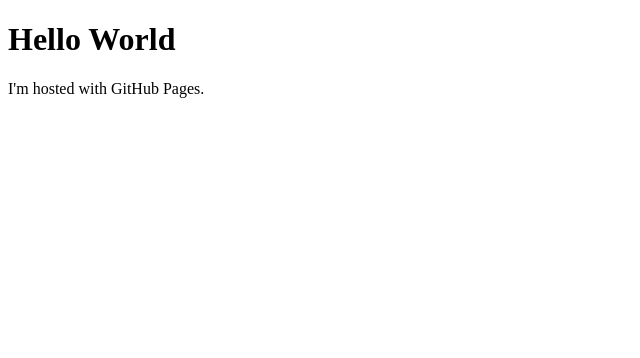
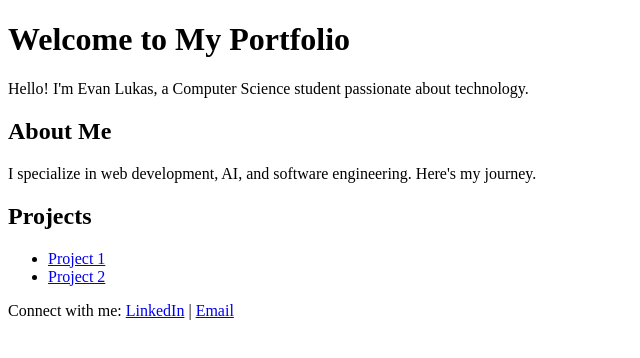
Before and after one commit to EthanLukas/EthanLukas.github.io, a plain HTML site: page index.html in a window 1280 px wide. Shown: the whole page, without its empty margins (0-640 px from the left). Drawn offline with Linux system fonts and the light colour scheme.

Commit message:
Update index.html

```diff
--- a/index.html
+++ b/index.html
@@ -1,7 +1,53 @@
-<!DOCTYPE html>
+<!-- <!DOCTYPE html>
 <html>
   <body>
     <h1>Hello World</h1>
     <p>I'm hosted with GitHub Pages.</p>
   </body>
+</html> -->
+
+<!DOCTYPE html>
+<html lang="en">
+  <head>
+    <meta charset="UTF-8" />
+    <meta name="viewport" content="width=device-width, initial-scale=1.0" />
+    <title>My Portfolio</title>
+    <link rel="stylesheet" href="style.css" />
+  </head>
+  <body>
+    <header>
+      <h1>Welcome to My Portfolio</h1>
+      <p>
+        Hello! I'm Evan Lukas, a Computer Science student passionate about
+        technology.
+      </p>
+    </header>
+    <main>
+      <section>
+        <h2>About Me</h2>
+        <p>
+          I specialize in web development, AI, and software engineering. Here's
+          my journey.
+        </p>
+      </section>
+      <section>
+        <h2>Projects</h2>
+        <ul>
+          <li>
+            <a href="https://github.com/your-username/project1">Project 1</a>
+          </li>
+          <li>
+            <a href="https://github.com/your-username/project2">Project 2</a>
+          </li>
+        </ul>
+      </section>
+    </main>
+    <footer>
+      <p>
+        Connect with me:
+        <a href="https://linkedin.com/in/your-linkedin">LinkedIn</a> |
+        <a href="mailto:your-email@example.com">Email</a>
+      </p>
+    </footer>
+  </body>
 </html>
```
